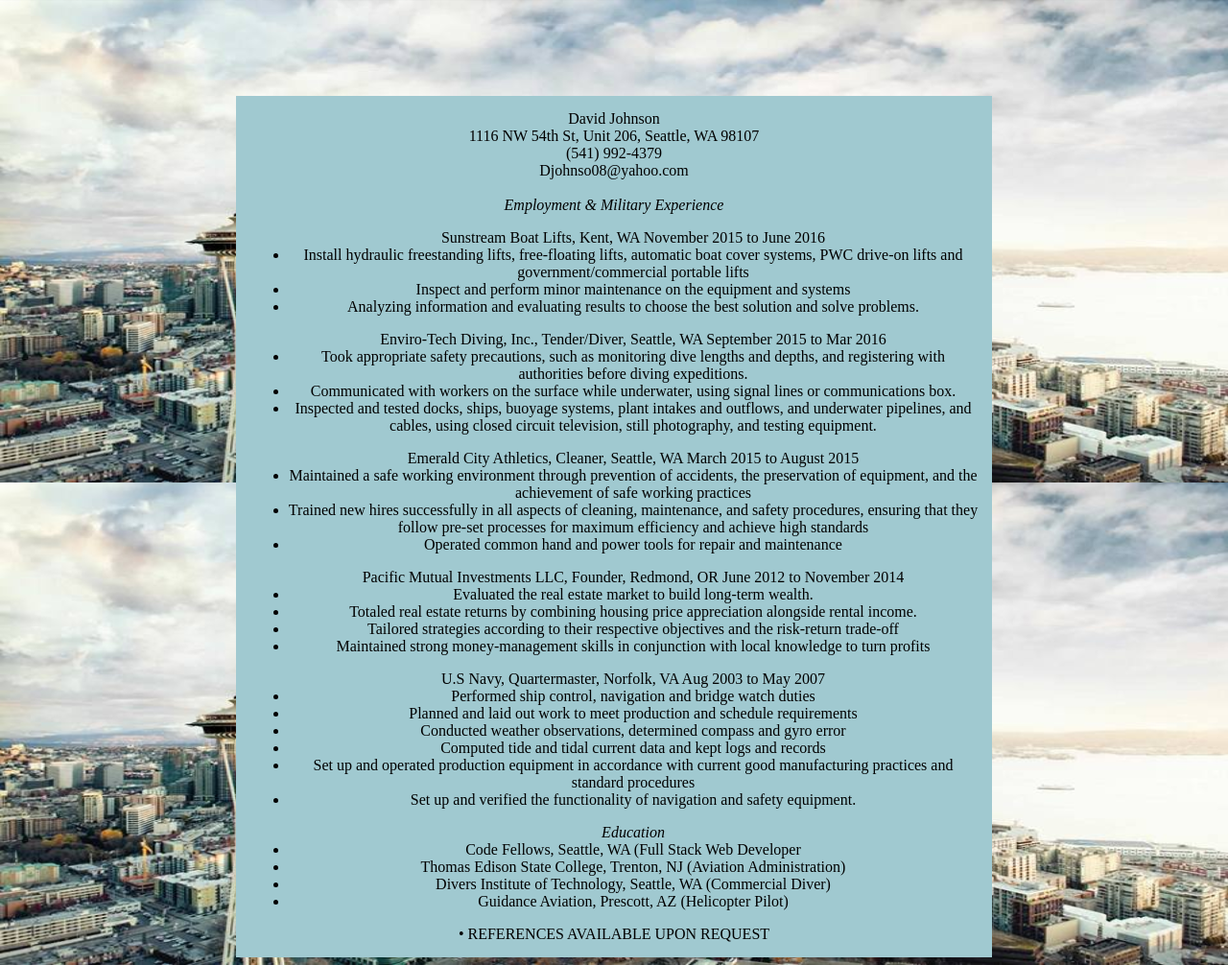
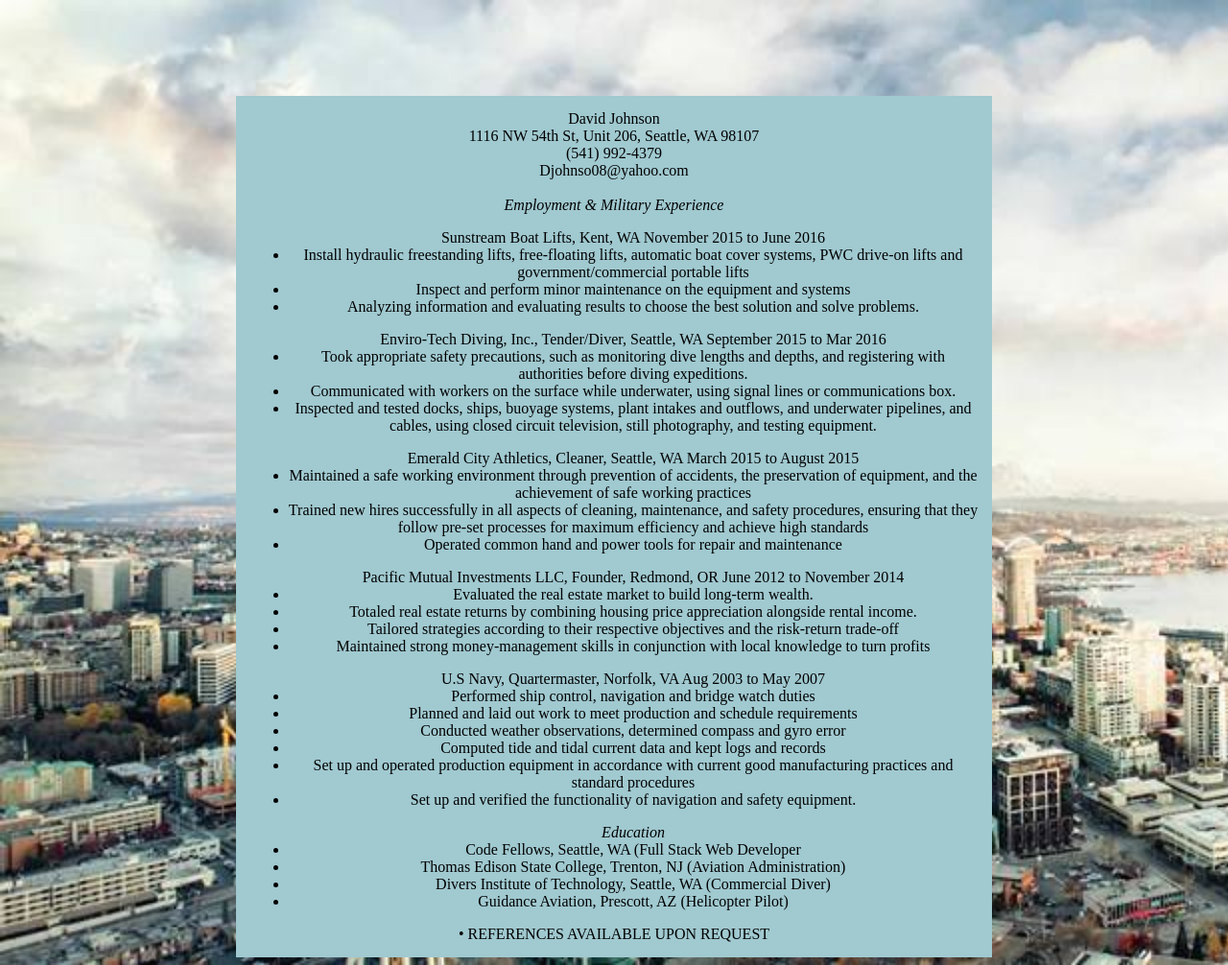
Before and after one commit to djohnso08/about_me, a plain HTML site: page resume.html in a window 1280 px wide. Shown: the whole page at 96% size. Drawn offline with Linux system fonts and the light colour scheme.

Commit message:
Deleted commented out CSS

```diff
--- a/style.css
+++ b/style.css
@@ -11,8 +11,7 @@
 
 #resume-html {
   background-image: url("assets/seattle_skyline.jpg");
-  background-repeat:round;
-   background-size: contain;
+   background-size: cover;
 }
 
 /* GUESSING GAME */
@@ -28,16 +27,10 @@
 
 .main-picture {
   position: relative;
-/* left: 100%; */
-width: 30em;
-/* height: auto; */
-/* margin-top: 49.5em; */
-/* margin-left: 17.80em; */
-  }
+  width: 30em;
 
 .nav {
   position: fixed;
-    /* top: 75%; */
     left: 50%;
     width: 30em;
     height: 18em;
```
Also changed, not shown: resume.html (+6 -3 lines).
